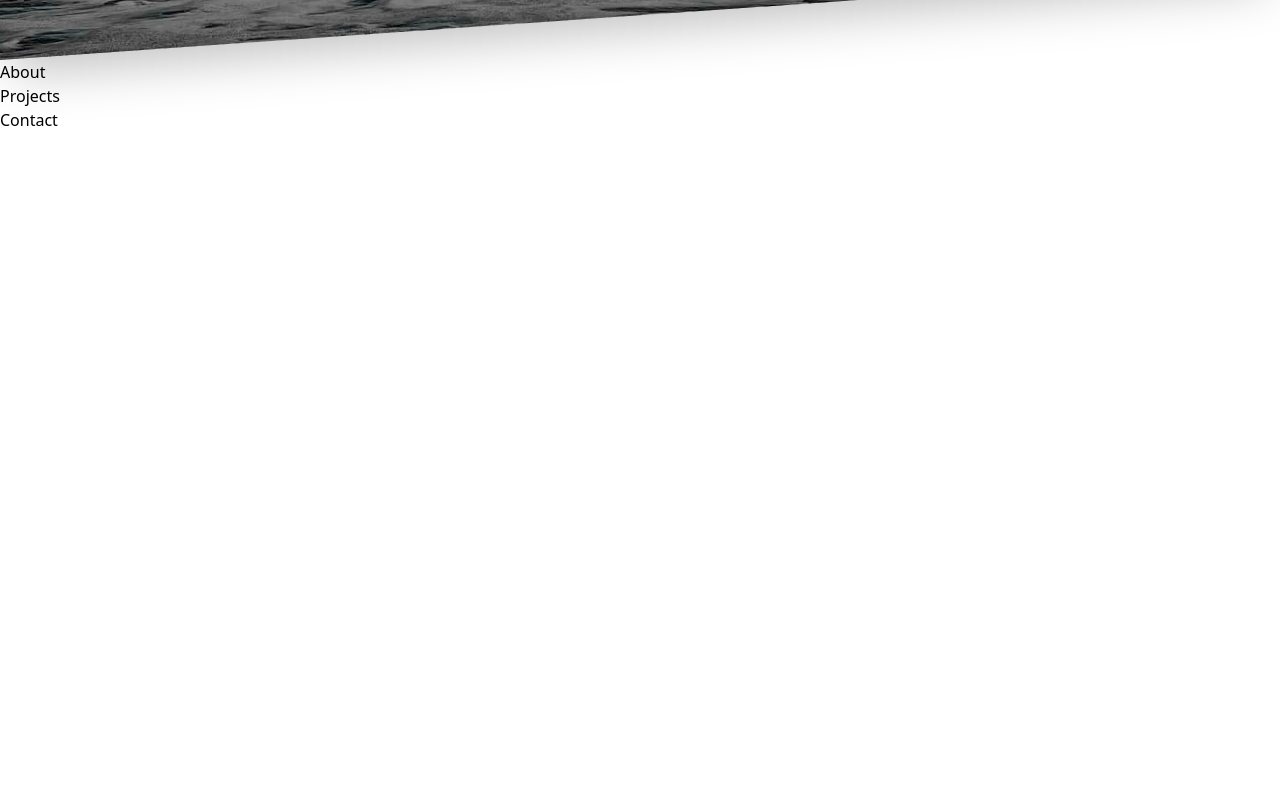
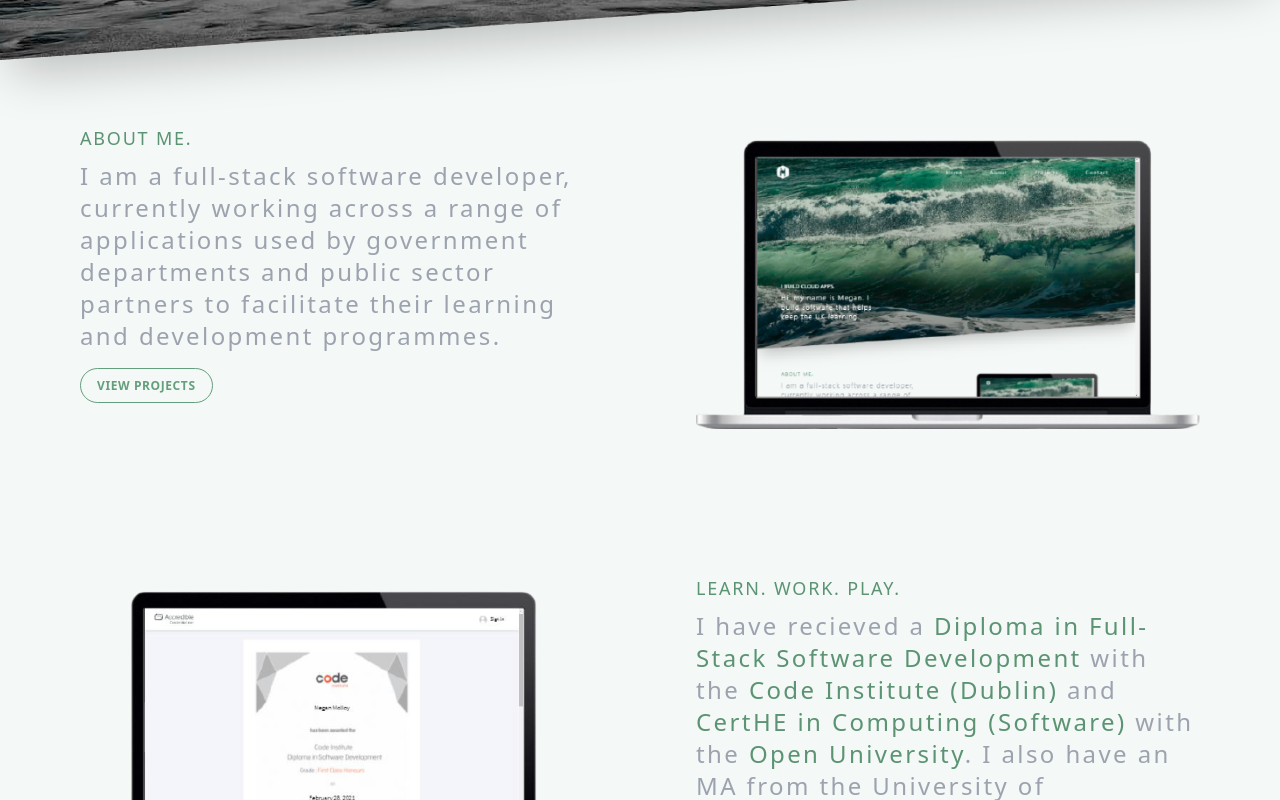
Before and after one commit to mvmolloy/portfolio, a Vue app: page / in a window 1280 px wide. Shown: the part 580-1380 px from the top of the page. Before the commit the page ends 800 px from the top, so only its background shows below. Built offline with nearby package versions, Linux system fonts and the light colour scheme.

Commit message:
add about section content

```diff
--- a/src/components/About.vue
+++ b/src/components/About.vue
@@ -1,8 +1,29 @@
 <template>
-  <section id="about">
-    <h2>About</h2>
-  </section>
+    <section id="about" class="px-10 lg:px-20 -mt-40 pt-48 pb-20 lg:pb-40 bg-seafoam-50">
+        <div class="grid lg:grid-cols-2 lg:gap-28 -mt-40">
+            <div class="mt-52 -px-10 lg:hidden mx-auto">
+                <img class="my-auto block" src="../assets/img/about/portfolio.png">
+            </div>
+            <div class="mt-5 lg:mt-48 mb-10 lg:mb-0 my-auto text-center lg:text-left">
+                <h2 class="subheader text-seafoam-500">About Me<span class="punc">.</span></h2>
+                <p class="text-gray-400 tracking-widest text-xl sm:text-2xl 3xl:text-3xl mb-1 mb-5 leading-relaxed font-light">I am a full-stack software developer, currently working across a range of applications used by government departments and public sector partners to facilitate their learning and development programmes.</p>
+                <a href="#projects" class="cta-btn">View Projects</a>
+            </div>
+            <div class="mt-10 lg:mt-52 -px-10 hidden lg:block">
+                <img class="my-auto block" src="../assets/img/about/portfolio.png">
+            </div>
+            <div class="mt-10 -px-10 mx-auto">
+                <img src="../assets/img/about/diploma.png">
+            </div>
+             <div class="mb-10 mb-20 lg:mb-0 my-auto text-center lg:text-left">
+                <h2 class="subheader text-seafoam-500">Learn<span class="punc">.</span> Work<span class="punc">.</span> Play<span class="punc">.</span></h2>
+                <h1 class="text-gray-400 tracking-widest text-xl sm:text-2xl 3xl:text-3xl mb-1 mb-5 leading-relaxed font-thin">I have recieved a <span class="text-seafoam-500">Diploma in Full-Stack Software Development</span> with the <span class="text-seafoam-500">Code Institute (Dublin)</span> and <span class="text-seafoam-500">CertHE in Computing (Software)</span> with the <span class="text-seafoam-500">Open University</span>. I also have an MA from the University of Nottingham.</h1>
+                <a href="https://www.credential.net/18fd5235-39c3-45ab-a706-f11c0888cd48" target="__blank" class="cta-btn">View Diploma</a>
+            </div>
+        </div>
+    </section>
 </template>
+
 
 <script>
 export default {
@@ -11,4 +32,7 @@ export default {
 </script>
 
 <style scoped>
+.cta-btn {
+    @apply text-seafoam-400 text-xs tracking-wider font-semibold uppercase border p-2 px-4 rounded-full border-seafoam-400 hover:bg-seafoam-400 hover:text-white
+}
 </style>
```
